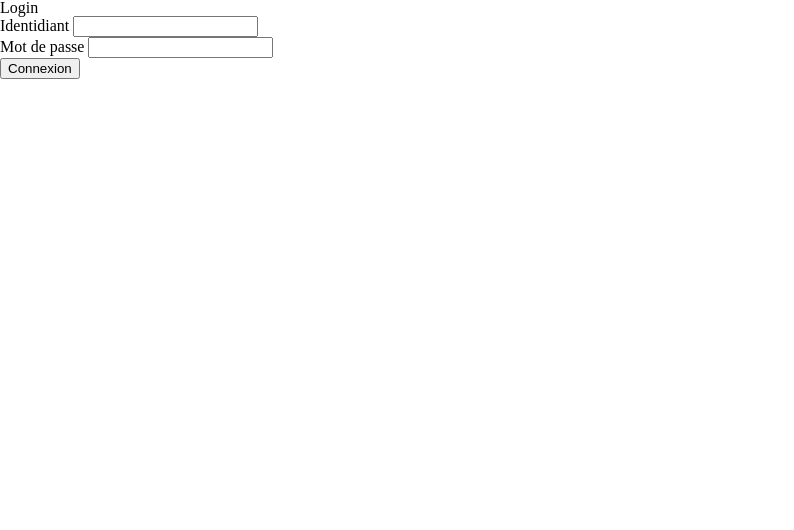
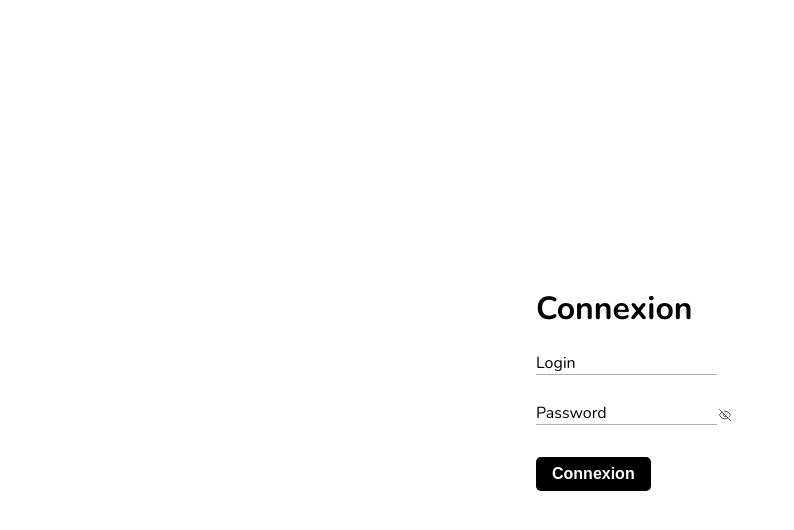
Before and after one commit to Yanissmrl/LBR, a React (Create React App) app in the folder LaBrickRouge/: page /login in a window 1280 px wide. Shown: the top 530 px of the page, without its empty margins (0-794 px from the left). Built offline with nearby package versions, Linux system fonts and the light colour scheme; no server answers.

Commit message:
login admin :sparkles:

```diff
--- a/LaBrickRouge/src/api/APIcall.js
+++ b/LaBrickRouge/src/api/APIcall.js
@@ -49,7 +49,6 @@ const API = {
         }
         const response = await fetch(`${baseUrl}/user`, header)
         const data = await response.json()
-        console.log("data :", data);
         return data
     },
 
--- a/LaBrickRouge/src/routes/Login.js
+++ b/LaBrickRouge/src/routes/Login.js
@@ -3,51 +3,77 @@ import { useParams } from "react-router-dom";
 import { useNavigate } from 'react-router-dom';
 import { AppContext } from '../routes/appContext';
 import { APIContext } from "../api/APIcall";
+import eyeHide from '../assets/eye-password-hide.svg';
 
 export default function Login() {
     const appContext = useContext(AppContext);
     const apiContext = useContext(APIContext);
     const navigate = useNavigate();
     const userData = useRef(null);
-
     let { user } = useParams();
     const [currentData, setData] = useState([]);
+    const [erreur, setErreur] = useState('');
 
     useEffect(() => {
         apiContext.getUser().then(data => {
-            if (data[0].loginId) {
-                userData.current = data[0].loginId;
-                console.log("data[0].loginId :", userData.current);
+            if (data[0]) {
+                userData.current = data[0];
 
                 setData(userData.current)
             }
         });
     }, [user, apiContext])
 
+    const loginSubmit = (e) => {
+        if (currentData.loginId === e.target[0].value && currentData.password === e.target[1].value) {
+
+            e.preventDefault();
+            appContext.setUser({
+                ...appContext.user,
+                loggedIn: true
+            })
+            navigate('/admin');
+        } else {
+            e.preventDefault();
+            e.target[0].value = '';
+            e.target[1].value = '';
+            setErreur('Identifiants ou mot de passe incorrect !')
+        }
+    }
+
+    const oeil = (e) => {
+        e.preventDefault();
+
+        const pass = document.getElementById('pass')
+        pass.setAttribute('type', pass.getAttribute('type') === 'password' ? 'text' : 'password'
+        );
+
+    }
+
+
     if (!user) {
         return (
-            <section className="">
-                <h1>Login {currentData ? (currentData) : ''}</h1>
-                <form onSubmit={e => {
-                    e.preventDefault();
-                    appContext.setUser({
-                        ...appContext.user,
-                        loggedIn: true
-                    })
-                    navigate('/');
-                }}>
-                    <ul>
-                        <li>
-                            <label>Identidiant&nbsp;</label>
-                            <input type="text" />
-                        </li>
-                        <li>
-                            <label>Mot de passe&nbsp;</label>
-                            <input type="password" />
-                        </li>
-                        <button type="submit">Connexion</button>
-                    </ul>
-                </form>
+            <section className="loginPage">
+                <div className="login">
+                    <h1 className="login__title">Connexion</h1>
+                    <form className="login__form" onSubmit={loginSubmit}>
+                        <div className="login__form_parentLabel">
+                            <input className="login__form_parentLabel_input" type="text" />
+                            <label className="login__form_parentLabel_label">Login</label>
+                        </div>
+                        <div className="login__form_parentLabel">
+                            <div className="divPosition">
+                                <input className="login__form_parentLabel_input" id="pass" type="password" />
+                                <div className="login__form_parentLabel_eye" onClick={oeil}><img className="login__form_parentLabel_eye_image" src={eyeHide} alt="eye" /></div>
+                                <label className="login__form_parentLabel_label">Password</label>
+                            </div>
+                        </div>
+
+                        <p className="login__form_err">{erreur}</p>
+                        <button className="login__form_button" type="submit">Connexion</button>
+
+                    </form>
+                </div>
             </section>
         )
     } else {
--- /dev/null
+++ b/LaBrickRouge/src/sass/admin/all.sass
@@ -0,0 +1 @@
+@import login
--- /dev/null
+++ b/LaBrickRouge/src/sass/admin/login.sass
@@ -0,0 +1,60 @@
+.loginPage
+    display: flex
+    align-items: center
+    justify-content: center
+    height: 100vh
+.login
+    font-family: 'nunito', sans-serif
+    &__title
+        font-size: 2rem
+        font-weight: 700
+        margin-bottom: 1rem
+    &__form
+        &_parentLabel
+            position: relative
+            .divPosition
+                display: flex
+                align-items: center
+            &_input
+                margin: 1rem 0
+                outline: none
+                border: none
+                border-bottom: 1px solid $gray
+                background: transparent
+            &_input:focus
+                border-bottom: 1px solid $red
+            &_input:focus ~ label
+                bottom: 2.3rem
+                color: $red
+                transform: scale(1)
+                transform-origin: left
+            &_label
+                position: absolute
+                bottom: 20px
+                left: 0
+                transition-property: all
+                transition-duration: .2s
+                pointer-events: none
+            &_eye
+                &_image
+                    height: 1rem
+        &_err
+            color: $red
+            font-size: 0.8rem
+            width: 13rem
+        &_button
+            margin: 1rem 0
+            padding: 0.5rem 1rem
+            border: none
+            border-radius: 5px
+            background: black
+            color: white
+            font-size: 1rem
+            font-weight: 700
+            cursor: pointer
+            transition: all .2s
+            &:hover
+                background: $red
+                transform: scale(1.05)
+            &:active
+                transform: scale(1)
--- a/LaBrickRouge/src/sass/styles.sass
+++ b/LaBrickRouge/src/sass/styles.sass
@@ -7,3 +7,4 @@
 @import accueil/all
 @import carte/all
 @import reservation/all
+@import admin/all
```
Also changed, not shown: LaBrickRouge/src/assets/eye-password-hide.svg (added), LaBrickRouge/src/assets/eye-password-show.svg (added).
